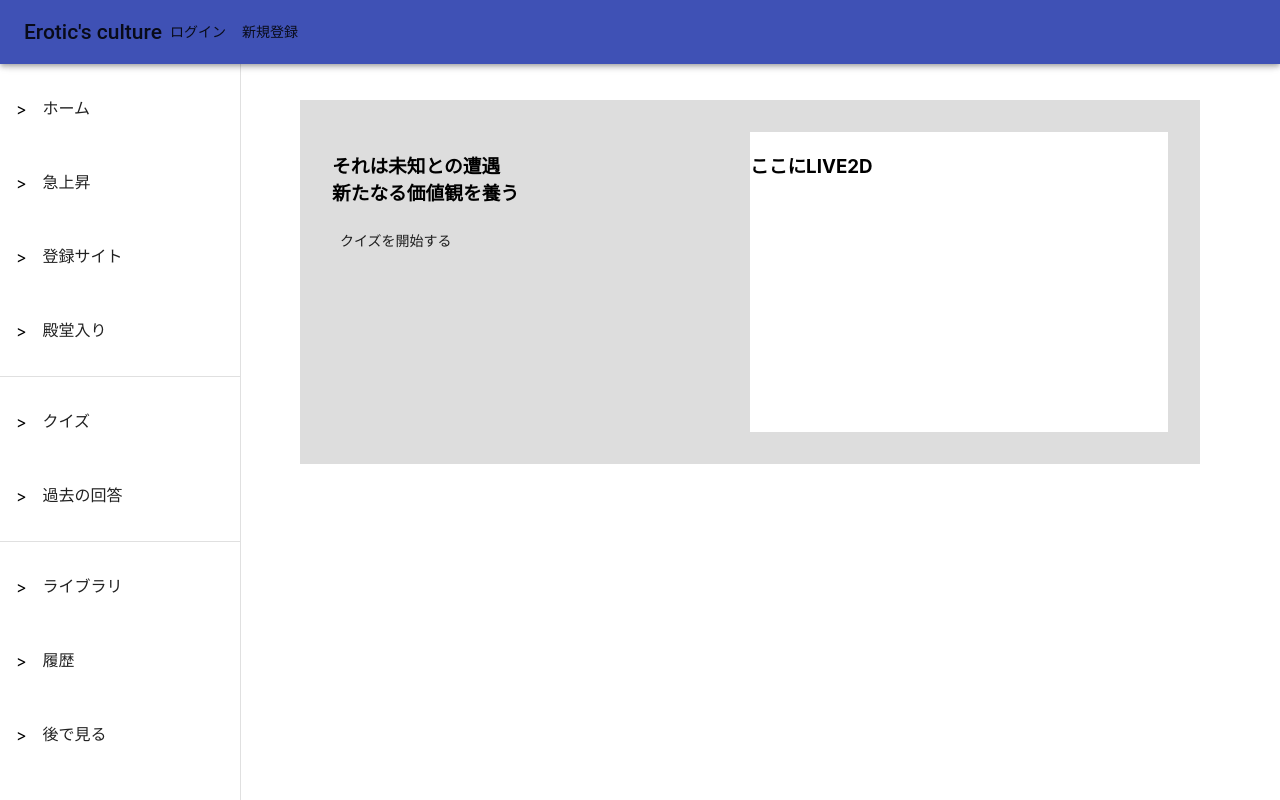
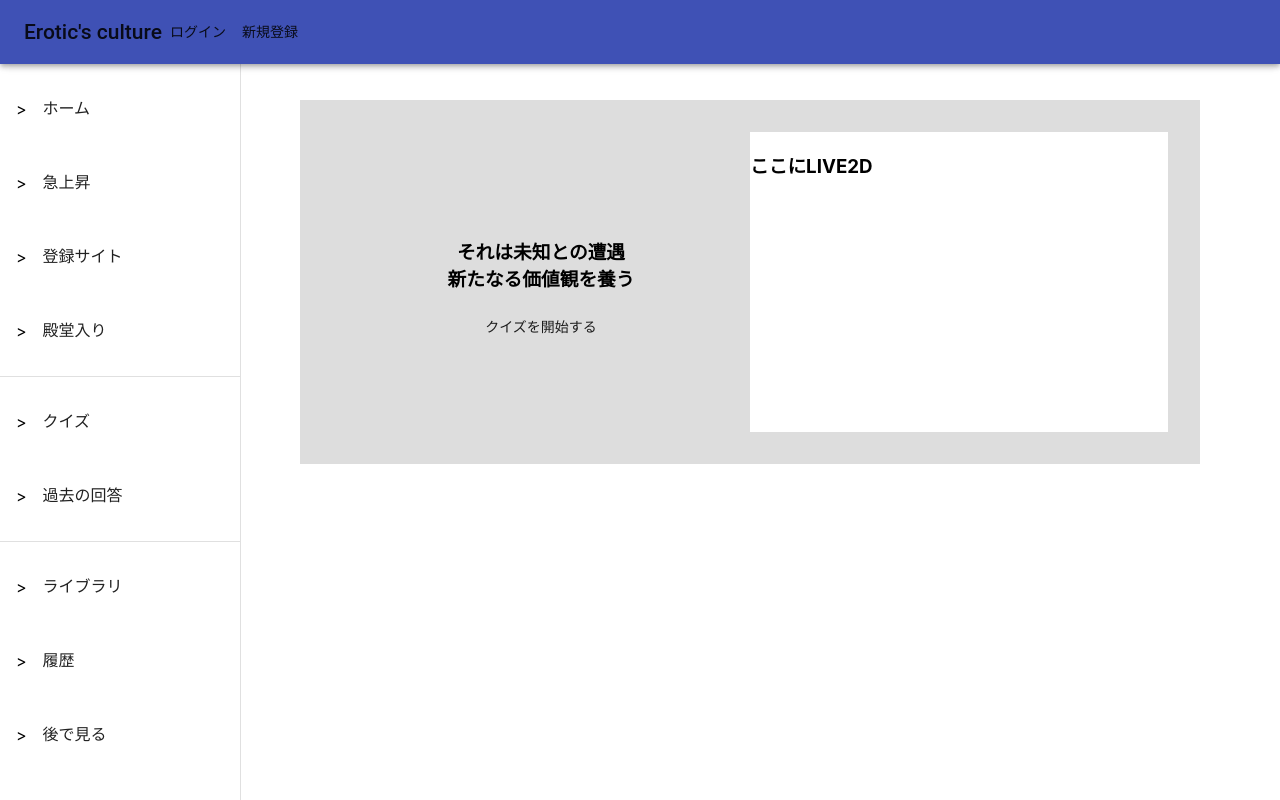
Before and after one commit to FukeKazki/Hentai, a React (Create React App) app: page / in a window 1280 px wide. Built offline with nearby package versions, Linux system fonts and the light colour scheme.

Commit message:
fix: design from Heading

```diff
--- a/src/components/organisms/Heading/default.js
+++ b/src/components/organisms/Heading/default.js
@@ -24,8 +24,13 @@ const styles = theme => ({
         backgroundColor: '#ddd',
     },
     left: {
+        display: 'flex',
         height: '300px',
         width: '50%',
+        flexDirection: 'column',
+        textAlign: 'center',
+        justifyContent: 'center',
+        alignItems: 'center',
     },
     right: {
         height: '300px',
```
